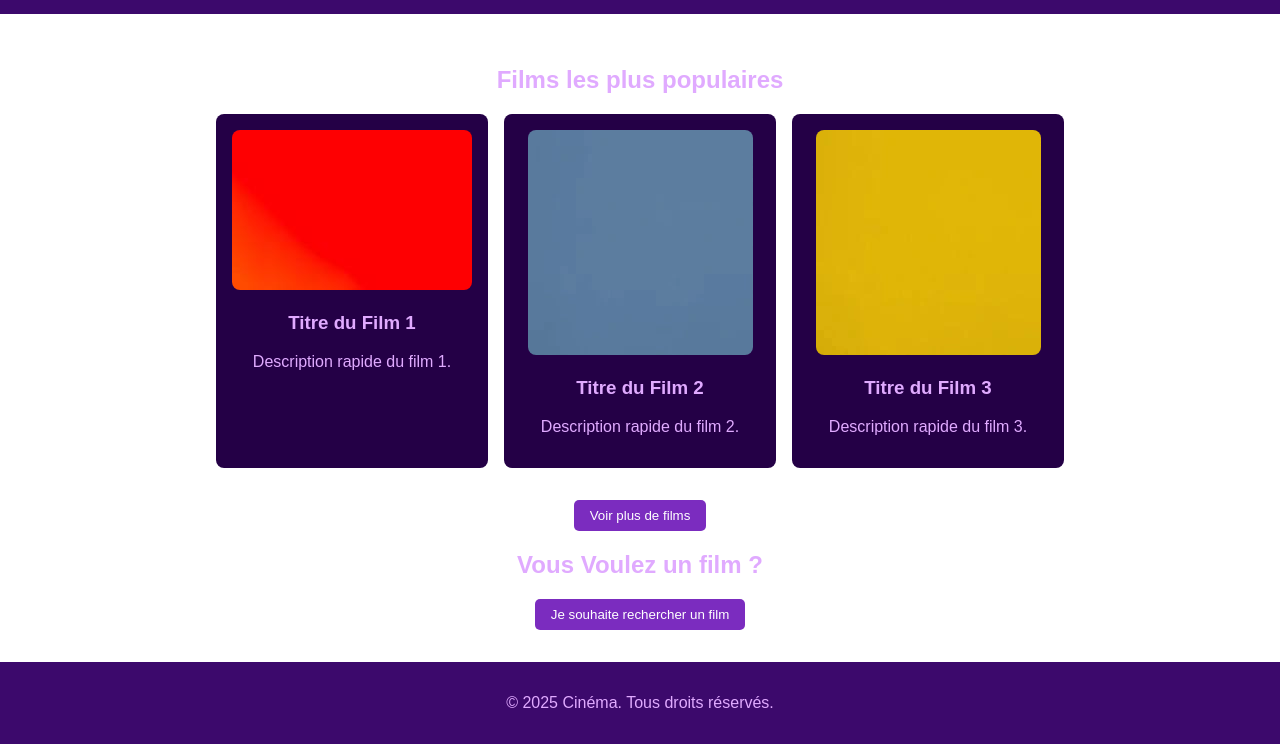
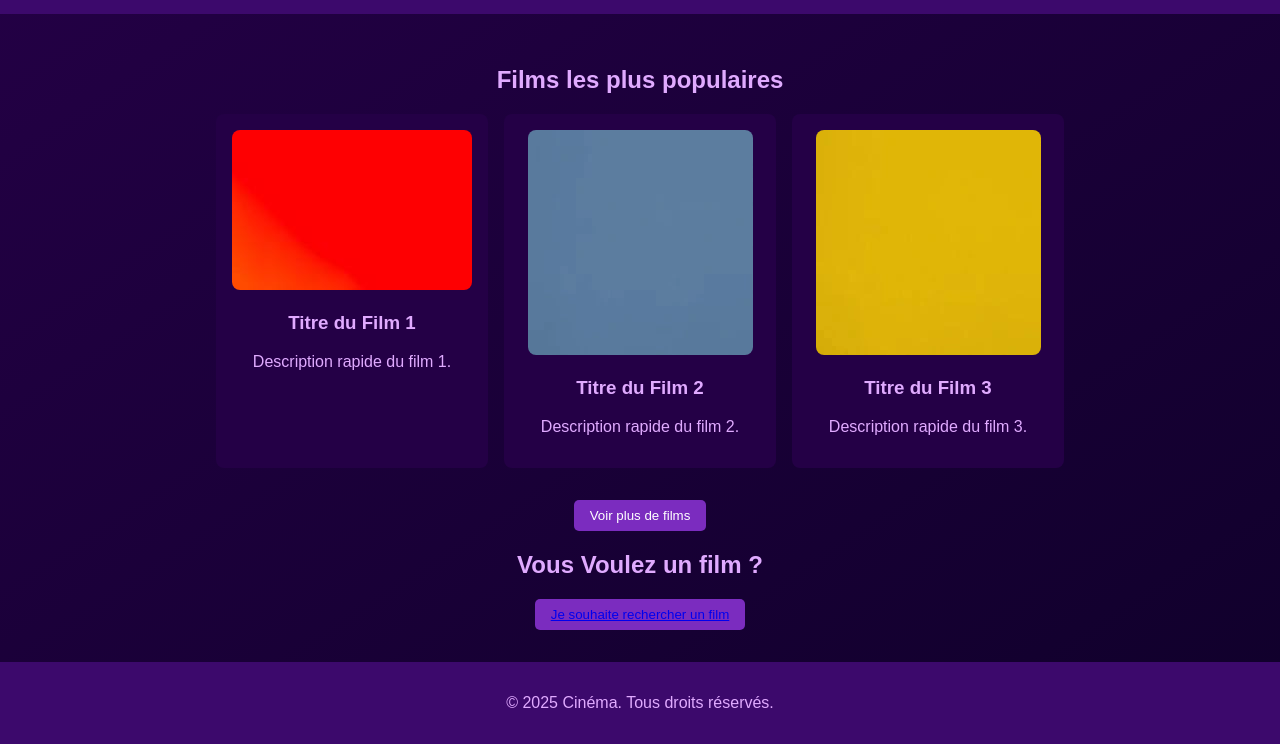
Before and after one commit to noah-tournant/JS-Project, a plain HTML site: page HTML/index.html in a window 1280 px wide. Shown: the part 98-842 px from the top of the page. Drawn offline with Linux system fonts and the light colour scheme.

Commit message:
lien vers les autres fichiers

```diff
--- a/CSS/index.css
+++ b/CSS/index.css
@@ -1,5 +1,5 @@
 body {
-    background: linear-gradient(to botom, #ff7e5f, #10002b);
+    background: linear-gradient(to right bottom, #240046, #10002b);
   color: #e0aaff;
   font-family: Arial, sans-serif;
   margin: 0;
--- a/HTML/index.html
+++ b/HTML/index.html
@@ -49,7 +49,7 @@
       <section class="recherche-film">
         <h2>Vous Voulez un film ?</h2>
         <button type="submit" class="rechercher-film">
-        <a>
+        <a href ="search.html">
           Je souhaite rechercher un film
         </a>
         </button>
```
